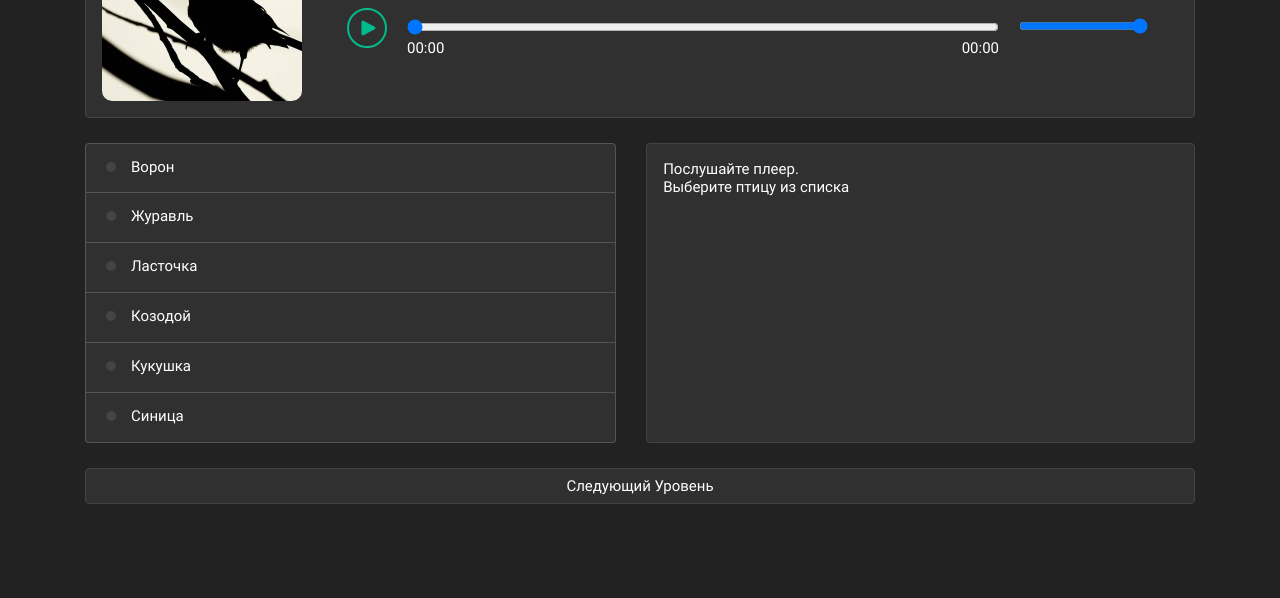
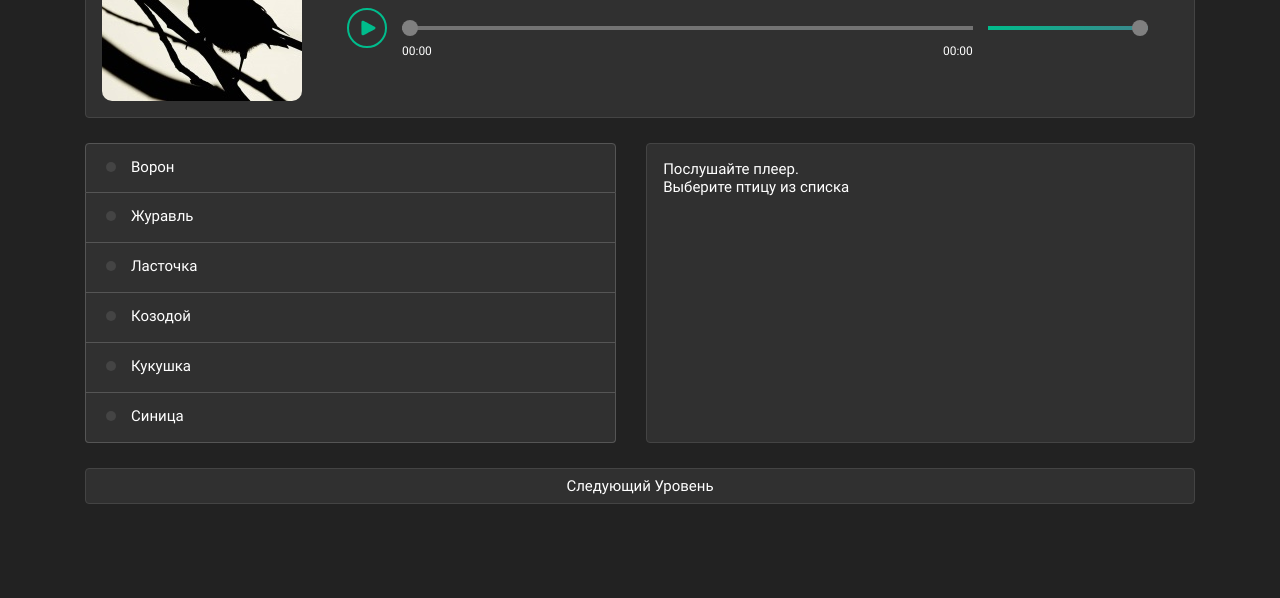
Before and after one commit to vladyka-nazarii/songbird, a plain HTML site: page songbird/index.html in a window 1280 px wide. Shown: the part 202-800 px from the top of the page. Drawn offline with Linux system fonts and the light colour scheme.

Commit message:
feat: add player html

```diff
--- a/songbird/index.html
+++ b/songbird/index.html
@@ -40,14 +40,14 @@
             </svg>
           </div>
           <div class="timebar">
-            <input class="progress" type="range" value="0">
+            <input class="progress" type="range" min="0" max="100" value="0">
             <div class="timebar-time">
               <div class="start">00:00</div>
               <div class="end">00:00</div>
             </div>
           </div>
-          <div class="volume">
-            <input type="range" min="0" max="100" value="100">
+          <div class="volume-controls">
+            <input class="volume" type="range" min="0" max="100" value="100">
           </div>
         </div>
       </div>
--- a/songbird/style.css
+++ b/songbird/style.css
@@ -95,8 +95,8 @@
   min-height: 70px;
   display: flex;
   justify-content: space-between;
-  align-items: center;
-  padding: 5px;
+  align-items: flex-start;
+  padding: 15px 5px;
   border: 1px solid #555;
   border-left-width: 0;
   border-right-width: 0;
@@ -129,17 +129,74 @@
 }
 
 .timebar {
-  margin: 20px 20px 0;
+  margin: 8px 15px 0;
   flex: auto;
 }
 
 .progress {
+  -webkit-appearance: none;
   width: 100%;
+  height: 4px;
+  background: linear-gradient(to right, rgb(0, 188, 140) 0%, rgb(61, 133, 140) 0%, rgb(115, 115, 115) 0%, rgb(115, 115, 115) 100%);
+  cursor: pointer;
+}
+
+.progress::-webkit-slider-thumb {
+  -webkit-appearance: none;
+  background-color: grey;
+  width: 16px;
+  height: 16px;
+  border-radius: 50%;
+  border: none;
+  cursor: pointer;
+}
+
+.progress::-moz-range-thumb {
+  background-color: grey;
+  width: 16px;
+  height: 16px;
+  border-radius: 50%;
+  border: none;
+  cursor: pointer;
 }
 
 .timebar-time {
   display: flex;
   justify-content: space-between;
+  font-size: 12px;
+  margin-top: 10px;
+}
+
+.volume-controls {
+  width: 20%;
+  margin-top: 8px;
+}
+
+.volume {
+  -webkit-appearance: none;
+  width: 100%;
+  height: 4px;
+  background: linear-gradient(to right, rgb(0, 188, 140) 0%, rgb(61, 133, 140) 100%, rgb(115, 115, 115) 100%, rgb(115, 115, 115) 100%);
+  cursor: pointer;
+}
+
+.volume::-webkit-slider-thumb {
+  -webkit-appearance: none;
+  background-color: grey;
+  width: 16px;
+  height: 16px;
+  border-radius: 50%;
+  border: none;
+  cursor: pointer;
+}
+
+.volume::-moz-range-thumb {
+  background-color: grey;
+  width: 16px;
+  height: 16px;
+  border-radius: 50%;
+  border: none;
+  cursor: pointer;
 }
 
 .answers-bird {
```
